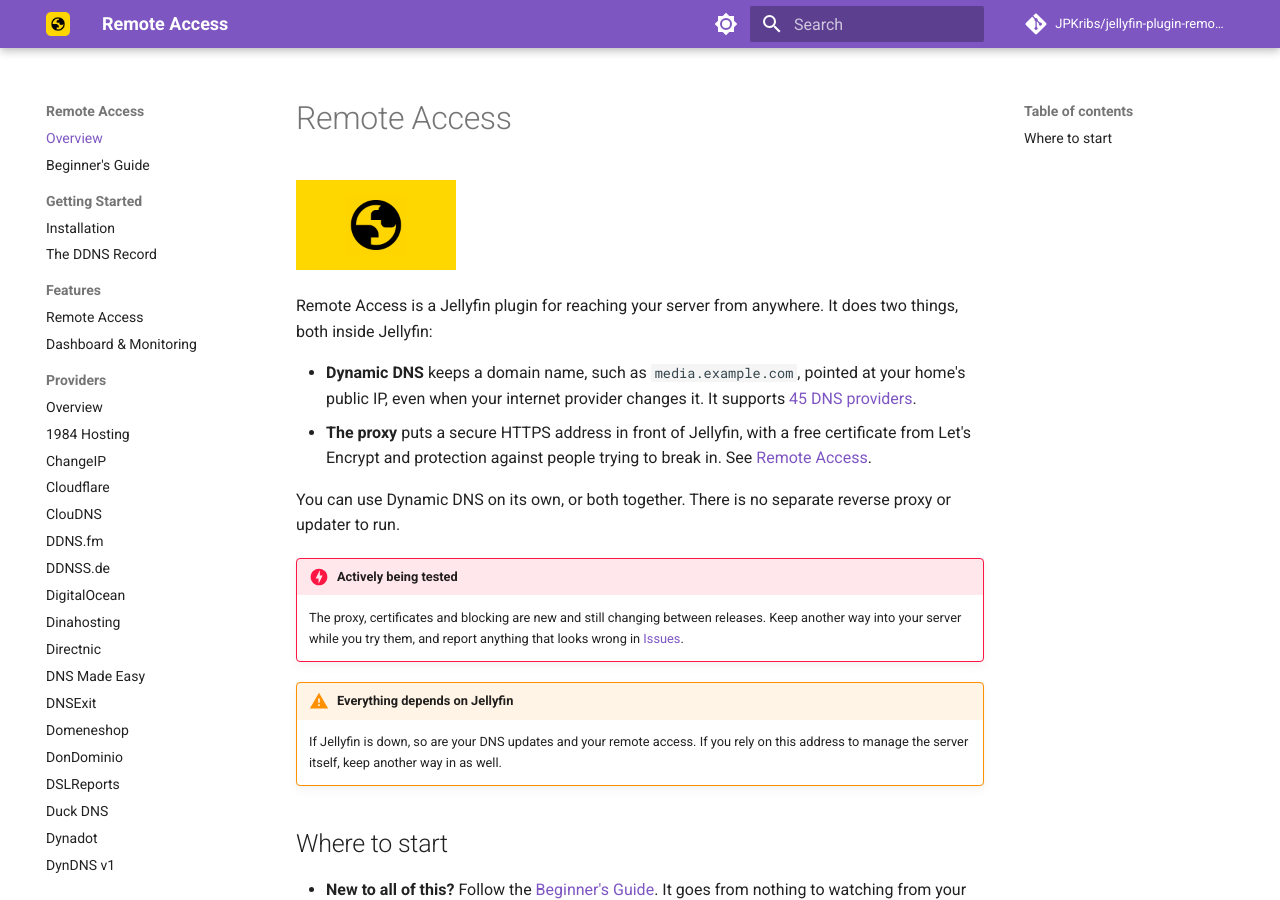
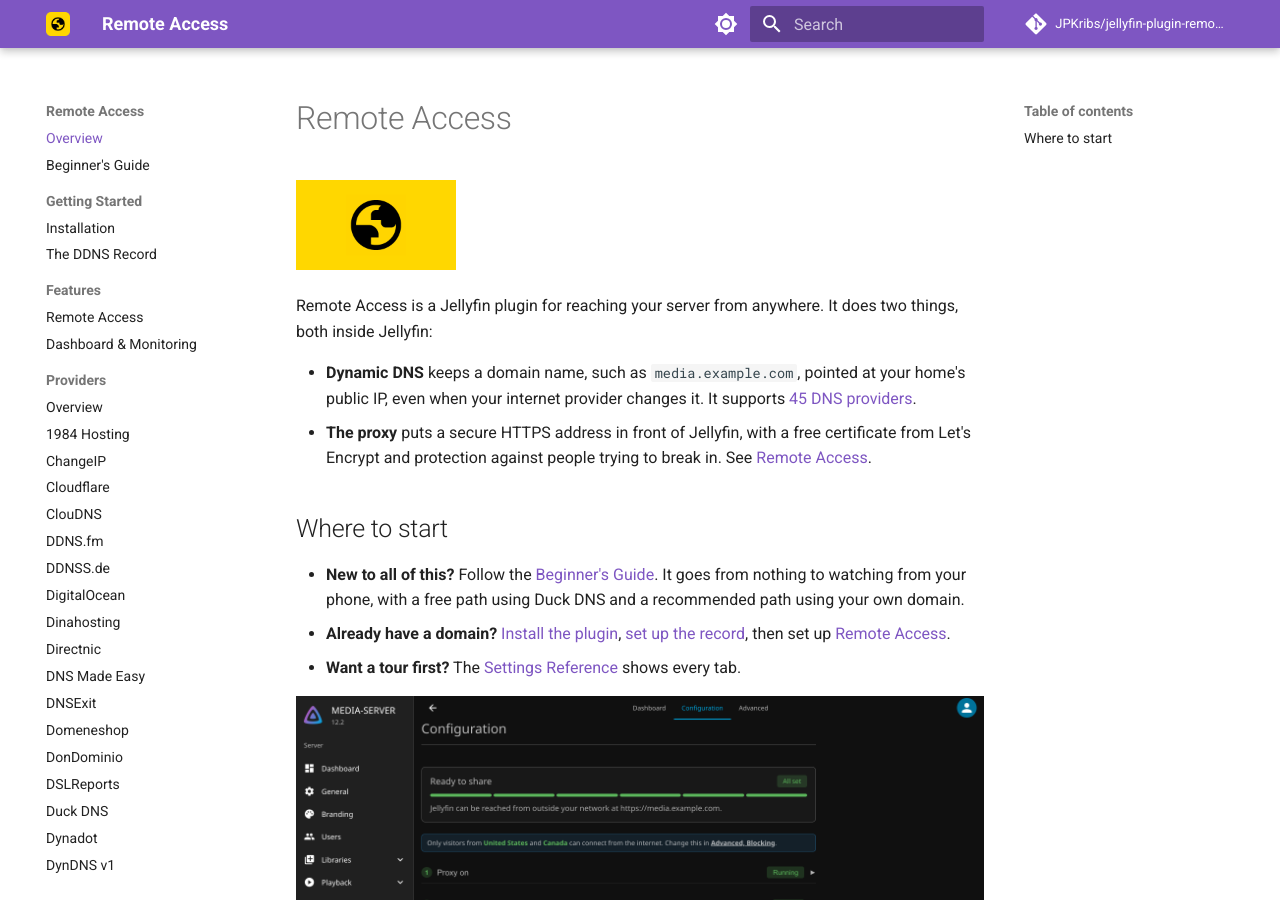
Before and after one commit to JPKribs/jellyfin-plugin-ddns, an MkDocs documentation site: the page built from docs/index.md, in a window 1280 px wide and 900 px high. Built offline with MkDocs 1.6.1 and Material for MkDocs 9.7.7, drawn with Linux system fonts in a browser that asks for light colours; comment, search, counter and statistics services are not loaded.

Commit message:
Update index.md to remove outdated warnings
Removed warnings about the proxy and DNS dependencies.

```diff
--- a/docs/index.md
+++ b/docs/index.md
@@ -9,17 +9,6 @@ Jellyfin:
   your internet provider changes it. It supports [45 DNS providers](providers/README.md).
 * **The proxy** puts a secure HTTPS address in front of Jellyfin, with a free certificate from Let's Encrypt and
   protection against people trying to break in. See [Remote Access](RemoteAccess.md).
-
-You can use Dynamic DNS on its own, or both together. There is no separate reverse proxy or updater to run.
-
-!!! danger "Actively being tested"
-    The proxy, certificates and blocking are new and still changing between releases. Keep another way into your
-    server while you try them, and report anything that looks wrong in
-    [Issues](https://github.com/JPKribs/jellyfin-plugin-remoteaccess/issues).
-
-!!! warning "Everything depends on Jellyfin"
-    If Jellyfin is down, so are your DNS updates and your remote access. If you rely on this address to manage the
-    server itself, keep another way in as well.
 
 ## Where to start
 
```
